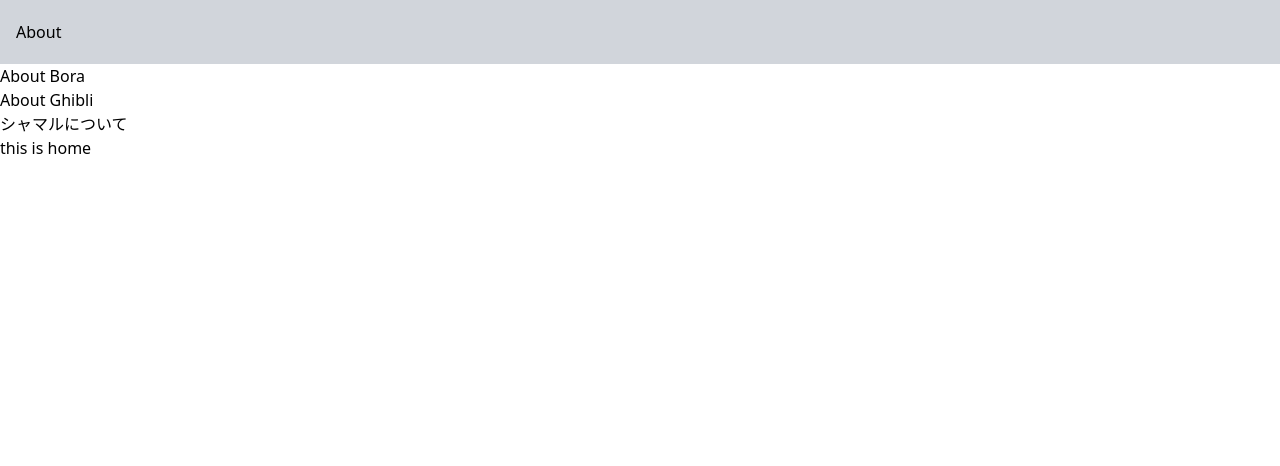
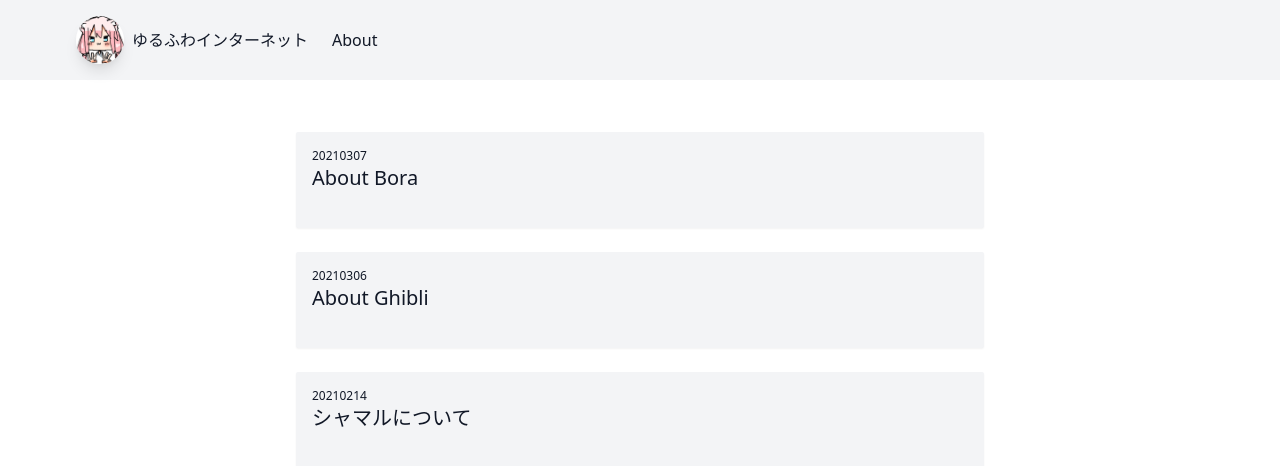
Before and after one commit to object1037/blog, a Next.js app: page / in a window 1280 px wide. Shown: the top 466 px of the page. Built offline with nearby package versions, Linux system fonts and the light colour scheme.

Commit message:
polish home page

```diff
--- /dev/null
+++ b/components/header.tsx
@@ -0,0 +1,23 @@
+import Link from 'next/link'
+import Image from 'next/image'
+
+export default function Header () {
+  return (
+    <header className="flex flex-row bg-gray-100 items-center h-20 pl-16 text-gray-900">
+      <Link href="/">
+        <a className="h-full flex flex-row items-center space-x-2 hover:bg-gray-200 px-3">
+          <div className="rounded-full shadow-lg w-12 h-12">
+            <Image src="/images/profile.jpg" alt="picture of me" width={48} height={48} className="rounded-full" />
+          </div>
+          <span>ゆるふわインターネット</span>
+        </a>
+      </Link>
+
+      <Link href="https://object1037.vercel.app">
+        <a className="h-full">
+          <div className="flex items-center px-3 h-full hover:bg-gray-200">About</div>
+        </a>
+      </Link>
+    </header>
+  )
+}
--- a/components/layout.tsx
+++ b/components/layout.tsx
@@ -1,6 +1,7 @@
 import Head from 'next/head'
 import Image from 'next/image'
 import Link from 'next/link'
+import Header from '../components/header'
 
 export const siteTitle = "object_1037's blog"
 
@@ -31,8 +32,8 @@ export default function Layout({
         <meta property="og:description" content={siteTitle} />
         <meta property="og:image" content="" />
       </Head>
+      <Header />
       <main>{children}</main>
-      <div>this is home</div>
     </div>
     )
   }
@@ -51,6 +52,7 @@ export default function Layout({
         <meta property="og:image" content="" />
         <title>{meta.title} | {siteTitle}</title>
       </Head>
+      <Header />
       <h1>{meta.title}</h1>
       <main>{children}</main>
       <div>
--- a/pages/index.tsx
+++ b/pages/index.tsx
@@ -27,20 +27,20 @@ export default function Home({
     <Head>
       <title>{siteTitle}</title>
     </Head>
-    <header className="flex flex-row space-x-4 p-4 bg-gray-300 items-center h-16">
-      <Link href="https://object1037.vercel.app">
-        <a>About</a>
-      </Link>
-    </header>
-    <ul>
+    <section className="flex flex-col justify-center">
+      <ul className="flex flex-col justify-center p-10 max-w-3xl text-gray-900 mx-auto w-full">
         {allPostsData.map(({ idN, title }) => (
-        <li key={'idN'}>
+          <li key={'idN'} className="my-3 bg-gray-100 rounded-sm shadow-sm hover:shadow-lg h-24">
             <Link href={`/posts/${idN}`}>
-            <a>{title}</a>
+              <a className="flex flex-col h-full m-4">
+                <span className="text-xs">{idN}</span>
+                <span className="text-xl">{title}</span>
+              </a>
             </Link>
           </li>
         ))}
       </ul>
+    </section>
     </Layout>
   )
 }
```
Lines whose indentation alone changed are shown as unchanged.
